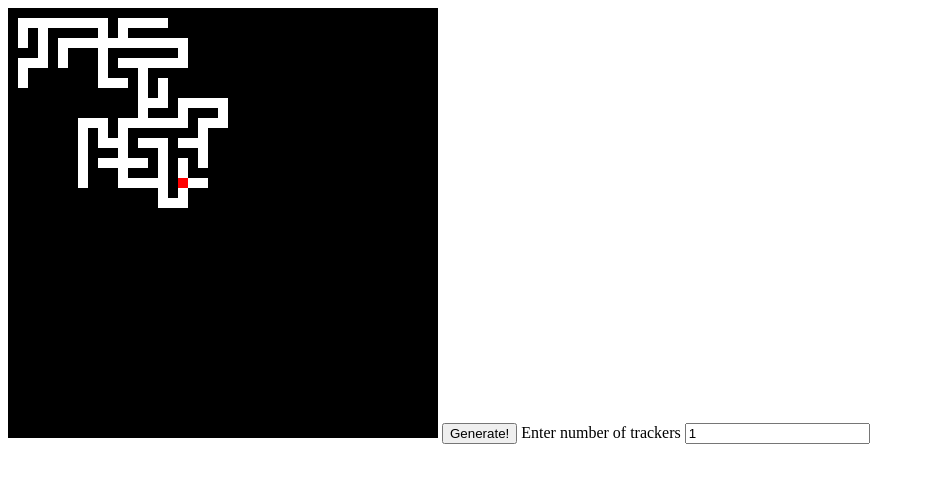
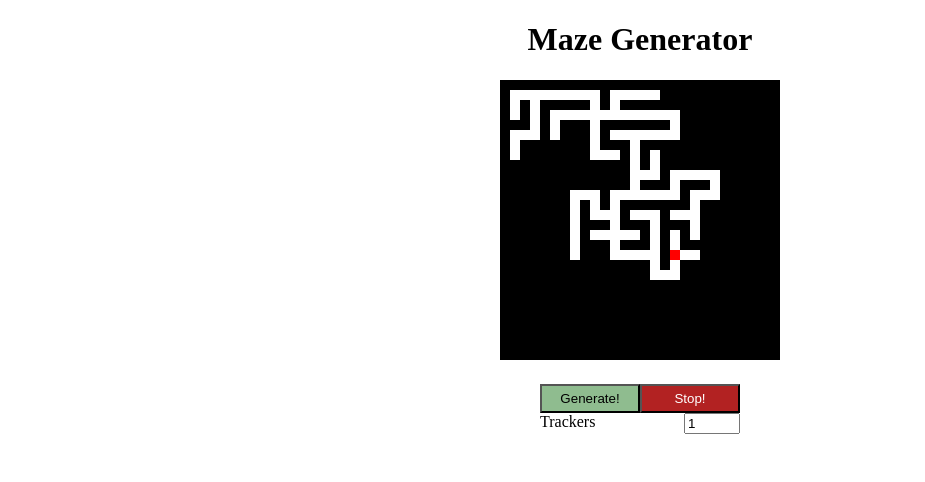
Before and after one commit to NecroSith/JS_Maze-Generator, a plain HTML site: page index.html in a window 1280 px wide. Both pictures are taken after a click on the button "Generate!". Shown: the whole page, without its empty margins (0-925 px from the left). Drawn offline with Linux system fonts and the light colour scheme.

Commit message:
Casual design added. Stop button added

```diff
--- a/index.html
+++ b/index.html
@@ -5,16 +5,24 @@
     <meta charset="UTF-8">
     <meta name="viewport" content="width=device-width, initial-scale=1.0">
     <meta http-equiv="X-UA-Compatible" content="ie=edge">
-    <title>Document</title>
+    <title>Maze Generator</title>
+    <link rel="stylesheet" href="style.css">
 </head>
 
 <body>
+    <h1>Maze Generator</h1>
     <canvas></canvas>
-    <button class="start">Generate!</button>
-    <label for="">
-        <span>Enter number of trackers</span>
-        <input type="text" class="trackers" value="1">
-    </label>
+    <div class="wrapper">
+        <div class="button-wrapper">
+            <button class="start">Generate!</button>
+            <button class="stop">Stop!</button>
+        </div>
+        <label for="">
+            <span>Trackers</span>
+            <input type="number" class="trackers" value="1" min="1" max="50">
+        </label>
+    </div>
+
     <script src="main.js"></script>
 </body>
 
--- a/main.js
+++ b/main.js
@@ -1,50 +1,46 @@
 'use strict';
 
-const COLUMN_COUNT = 41,
-    ROW_COUNT = 41,
+const COLUMN_COUNT = 26,
+    ROW_COUNT = 26,
     CELL_SIZE = 10,
     PADDING = 10,
-    TRACKER_COUNT = document.querySelector('.trackers').value,
     WALL_COLOR = 'black',
     SPACE_COLOR = 'white';
+
+let TRACKER_COUNT = 1;
 
 const canvas = document.querySelector('canvas'),
     context = canvas.getContext('2d'),
     startBtn = document.querySelector('.start'),
+    stopBtn = document.querySelector('.stop');
+let stopped = false,
     map = createMap(),
     trackers = [];
 
+init();
 clearCanvas();
 startBtn.addEventListener('click', function() {
-    init();
+    TRACKER_COUNT = document.querySelector('.trackers').value;
+    clearAll();
+    console.log(TRACKER_COUNT);
     start();
+});
+
+stopBtn.addEventListener('click', function() {
+    stopped = true;
 })
 
 function init() {
     canvas.width = PADDING * 2 + COLUMN_COUNT * CELL_SIZE;
     canvas.height = PADDING * 2 + ROW_COUNT * CELL_SIZE;
-
-    console.log(canvas.width);
-    console.log(canvas.height);
-
-    for (let i = 1; i <= TRACKER_COUNT; i++) {
-        // if (i % 4 === 0) {
-        //     console.log('4 check');
-        //     trackers.push({ x: 0, y: ROW_COUNT - 1 });
-        // } else if (i % 3 === 0) {
-        //     console.log('3 check');
-        //     trackers.push({ x: COLUMN_COUNT - 1, y: ROW_COUNT - 1 });
-        // } else if (i % 2 === 0) {
-        //     console.log('2 check');
-        //     trackers.push({ x: COLUMN_COUNT - 1, y: 5 });
-        // } else {
-        //     console.log('1 check');
-        trackers.push({ x: 0, y: 0 });
-        // }
-    }
 }
 
 function start() {
+    trackers = [];
+    for (let i = 1; i <= TRACKER_COUNT; i++) {
+        trackers.push({ x: 0, y: 0 });
+    }
+    stopped = false;
     requestAnimationFrame(tick);
 }
 
@@ -54,7 +50,7 @@ function tick(timestamp) {
     clearCanvas();
     drawMap();
 
-    if (!mazeFinished()) {
+    if (!mazeFinished() && !stopped) {
         drawTrackers();
         requestAnimationFrame(tick);
     }
@@ -62,7 +58,6 @@ function tick(timestamp) {
 
 function clearCanvas() {
     drawRectangle(WALL_COLOR, 0, 0, canvas.width, canvas.height);
-    // drawRectangle(SPACE_COLOR, PADDING, PADDING, canvas.width - PADDING * 2, canvas.height - PADDING * 2);
 }
 
 function createMap() {
@@ -148,6 +143,15 @@ function moveTrackers() {
     }
 }
 
+function clearAll() {
+    map = createMap();
+    clearCanvas();
+    for (let tracker of trackers) {
+        tracker.x = 0;
+        tracker.y = 0;
+    }
+}
+
 function getRandomFrom(input) {
     return input[Math.floor(Math.random() * input.length - 1) + 1];
 }
--- /dev/null
+++ b/style.css
@@ -0,0 +1,27 @@
+body {
+    text-align: center;
+}
+
+.wrapper {
+    margin: 20px auto 0 auto;
+    display: flex;
+    flex-direction: column;
+    width: 200px;
+}
+
+.button-wrapper,
+label {
+    display: flex;
+    justify-content: space-between;
+}
+
+button {
+    width: 60%;
+    padding: 5px 15px;
+    background-color: darkseagreen;
+}
+
+.stop {
+    background-color: firebrick;
+    color: #fff;
+}
```
